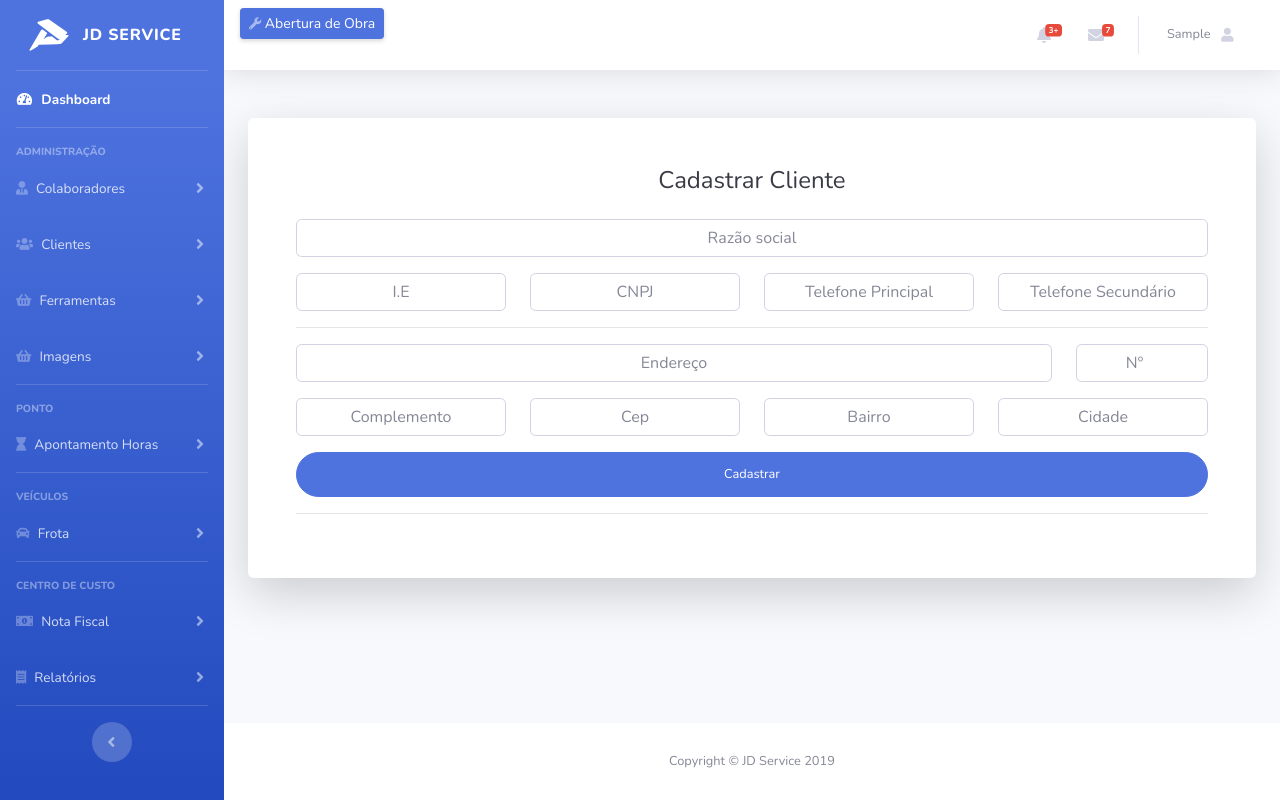
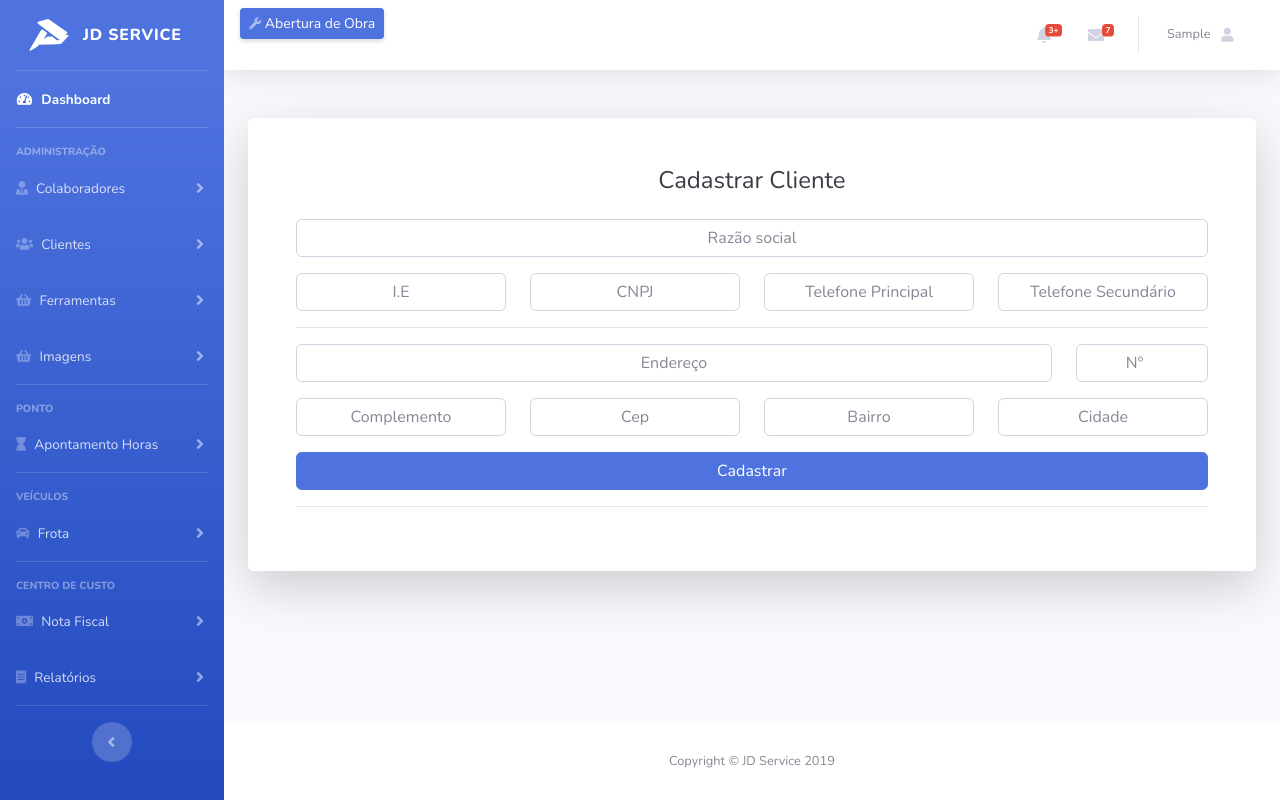
Before and after one commit to elciorodrigo/base, a Django app: page /customer/ in a window 1280 px wide. Run offline with Django 3.2, Linux system fonts and the light colour scheme; the visitor is signed in with stand-in values (Sample User, id 1); some libraries are stand-ins or nearby versions.

Commit message:
solve some problens

```diff
--- a/app/templates/app/base.html
+++ b/app/templates/app/base.html
@@ -330,7 +330,7 @@
               <!-- Dropdown - Messages -->
               <div class="dropdown-menu dropdown-menu-right p-3 shadow animated--grow-in"
                 aria-labelledby="searchDropdown">
-                <form method="get" action="/open-construction" class="form-inline mr-auto w-100 navbar-search">
+                <form method="get" action="../work" class="form-inline mr-auto w-100 navbar-search">
                   <div class="input-group">
 
                       <button class="btn btn-primary text-center" type="submit">
--- a/app/templates/app/login.html
+++ b/app/templates/app/login.html
@@ -46,7 +46,7 @@
                   <form class="user" action="login" method="POST">
                       {% csrf_token %}
                     <div class="form-group ">
-                      <input type="text" class="form-control text-center" name="user" id="user" aria-describedby="emailHelp">
+                      <input type="text" class="form-control text-center" name="user" id="user" placeholder="usuário">
                     </div>
                     <div class="form-group">
                       <input type="password" class="form-control  text-center" name="pass" id="pass" placeholder="Password">
--- a/crm/templates/customer.html
+++ b/crm/templates/customer.html
@@ -71,14 +71,14 @@
               {% if customer %}
                   <div class="form-group row">
                     <div class="col-sm-3 mb-3 mb-sm-0">
-                          <button type="button" class="btn btn-secondary btn-user btn-block" data-toggle="modal" data-target="#note_modal">
-                            Notas
+                          <button type="button" class="btn btn-warning  btn-block" data-toggle="modal" data-target="#note_modal">
+                            Observações
                           </button>
                      </div>
                   </div>
               {% endif %}
 
-              <button type="submit" class="btn btn-primary btn-user btn-block">
+              <button type="submit" class="btn btn-primary btn-block">
                 {% if customer %}Alterar {% else %}Cadastrar {% endif %}
               </button>
               <hr>
@@ -90,12 +90,12 @@
                   <div class="modal-content">
 
                     <div class="modal-header">
-                      <h4 class="modal-title">Notas</h4>
+                      <h4 class="modal-title">Observações do Cliente</h4>
                       <button type="button" class="close" data-dismiss="modal">&times;</button>
                     </div>
 
                     <div class="modal-body">
-                      <h4><b>Notas</b></h4>
+
 
                         <!--<label><b>Descrição</b></label>-->
 
@@ -115,8 +115,8 @@
                             {% endfor %}
                         </div>
                        <div class="form-group row">
-                         <div class="col-sm-12 mb-12 mb-sm-0">
-                            <button type="button" id="add-activity-button" class="btn  btn-secondary btn-user">Adicionar Nota</button>
+                         <div class="col-sm-12 mb-12 mb-sm-0 text-center">
+                            <button type="button" id="add-activity-button" class="btn btn-primary">Adicionar Observação</button>
                          </div>
                        </div>
                     </div>
@@ -125,8 +125,8 @@
                     <div class="modal-footer">
                       <div class="form-group row">
                         <div class="col-sm-12 mb-12 mb-sm-0">
-                          <button type="submit" id="save-activity-button" class="btn btn-primary btn-user">Salvar</button>
-                          <button type="button" class="btn btn-danger btn-user" data-dismiss="modal">Sair</button>
+                          <button type="submit" id="save-activity-button" class="btn btn-success">Salvar</button>
+                          <button type="button" class="btn btn-danger" data-dismiss="modal">Sair</button>
                          </div>
                       </div>
                     </div>
```
